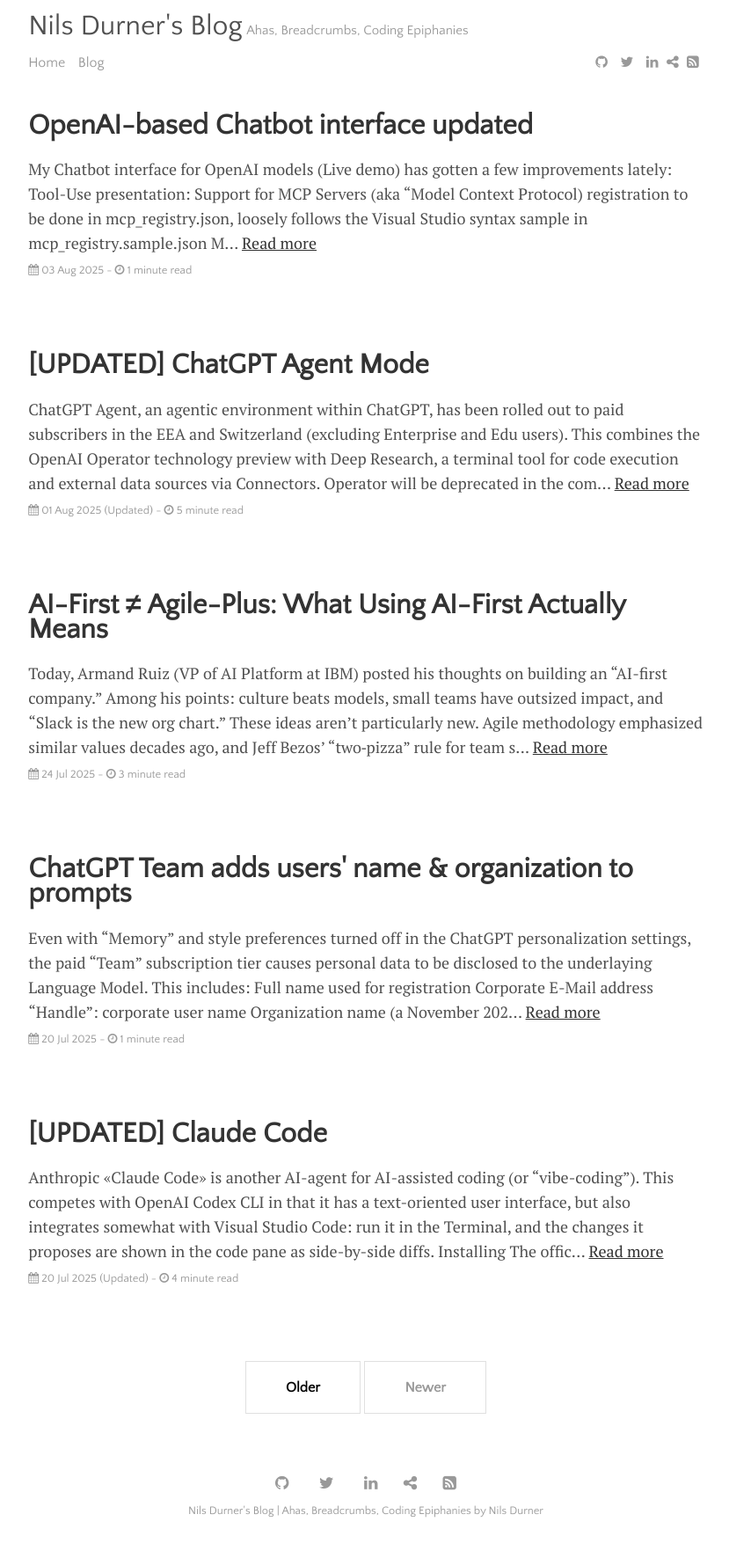
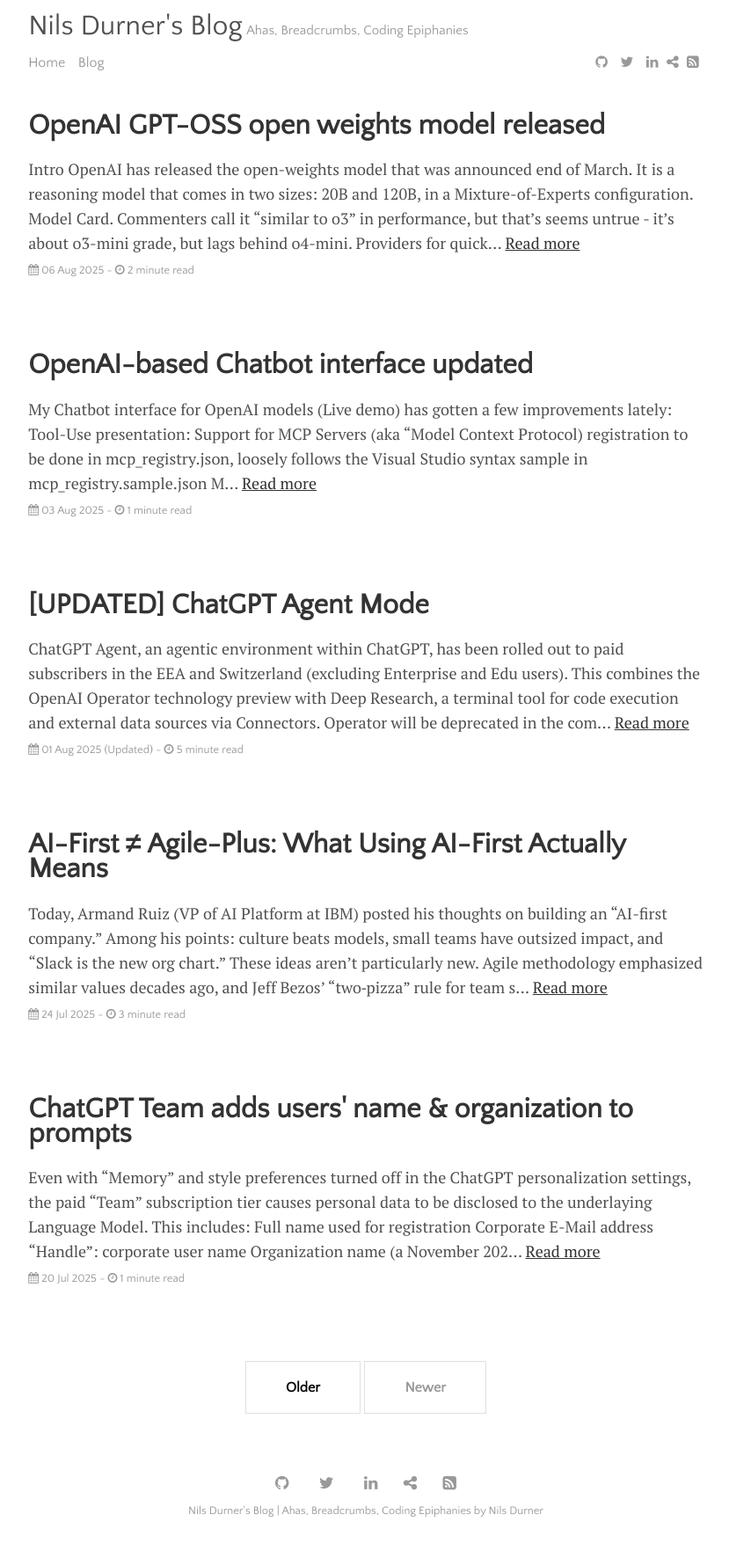
Before and after one commit to ndurner/ndurner.github.io, a Jekyll site: the page built from blog/index.html, in a window 1280 px wide. Shown: the whole page at 88% size, without its empty margins (224-1053 px from the left). Built offline with Jekyll 4.4.1, drawn with Linux system fonts in a browser that asks for light colours; the list of posts is cut into pages by our own code; some of the changed lines change nothing that is shown.

Commit message:
new content

````diff
--- a/_posts/2025-07-18-claude-code.md
+++ b/_posts/2025-07-18-claude-code.md
@@ -4,7 +4,7 @@
 description: "Notes on setting up and operating Anthropic's Claude Code AI coding agent, with a focus on AWS Bedrock as the foundation"
 date: 2025-07-17
 tags: [llm, anthropic, claude, ai-coding, bedrock]
-last_updated: 2025-07-20
+last_updated: 2025-08-05
 author: "Nils Durner"
 categories: [journal]
 ---
@@ -92,3 +92,6 @@
 
 [Update 2025-07-20]
 Claude Code by default asks for confirmation before issuing shell commands. There is, however, an override that will auto-accept anything. Several commenters field anecdotal evidence that this is in fact dangerous as Claude either makes mistakes or, allegedly, [pursues its own goals](https://x.com/adidoit/status/1946275563829608899) ([archive link](http://archive.today/2025.07.20-083918/https://x.com/adidoit/status/1946275563829608899)).
+
+[Update 2025-08-05]
+The AWS Solutions Library has a [Guidance document on how to enable Claude Code rollout](https://github.com/aws-solutions-library-samples/guidance-for-claude-code-with-amazon-bedrock) with Amazon Bedrock as the backend without handing out API keys. Core to this is third-party OpenID Connect (OIDC) providers like Okta or Microsoft Azure AD.
--- /dev/null
+++ b/_posts/2025-08-06-openai-gpt-oss.md
@@ -0,0 +1,55 @@
+---
+layout: post
+title: "OpenAI GPT-OSS open weights model released"
+date: 2025-08-06
+tags: [llm, openai, gpt-oss, ollama]
+last_updated: 2025-08-06
+author: "Nils Durner"
+categories: [journal]
+---
+
+## Intro
+OpenAI has released the open-weights model that was announced end of March. It is a reasoning model that comes in two sizes: 20B and 120B, in a Mixture-of-Experts configuration. [Model Card](https://openai.com/index/gpt-oss-model-card/). Commenters call it "similar to o3" in performance, but that's seems untrue - it's about o3-mini grade, but lags behind o4-mini.
+
+## Providers
+* for quick testing, there's [gpt-oss.com](http://gpt-oss.com). This does not allow one to specify a System/Developer prompt, though
+* Third party "Inference Providers"
+    * beware: accuracy can be inconsistent! Romain Huet, Head of Developer Experience
+at OpenAI: "Heads-up for developers trying gpt-oss: performance and correctness can vary a bit across providers and runtimes right now due to implementation differences. We’re working with inference providers to make sure gpt-oss performs at its best everywhere, and we’d love your feedback!"
+    * [OpenRouter](https://openrouter.ai) has support
+    * [Awesome GPT-OSS](https://github.com/openai/gpt-oss/blob/main/awesome-gpt-oss.md) lists Cloudflare and Groq
+    * Support on Azure AI Foundry and AWS Bedrock announcements make it appear it would be available as of now, but neither actually does.
+* Local: the [Github repo](https://github.com/openai/gpt-oss/) lists several options - including vLLM, HuggingFace Transformers and Ollama.
+    * Transformers doesn't seem viable on Apple Silicon as of now, though (see below)
+
+### Gotchas on macOS
+For reference, running the Transformers `serve` command as given in the [Inference examples](https://github.com/openai/gpt-oss/tree/main?tab=readme-ov-file#inference-examples) straight fails on macOS:
+```
+% transformers serve
+
+ImportError: Missing dependencies for the serving CLI. Please install with `pip install transformers[serving]`
+```
+... which in turn fails with:
+```
+% pip install transformers[serving]
+
+zsh: no matches found: transformers[serving]
+```
+The trick here is to quote the package name:
+```
+% pip install "transformers[serving]"
+```
+
+Ultimately though, the MPS backend for Apple Silicon doesn't seem to be supported: `transformers serve` will start up fine and `transformers chat` will make a connection, but the server will fail at runtime in the background:
+```
+  File "/Users/ndurner/gpt-oss/.venv/lib/python3.13/site-packages/transformers/quantizers/quantizer_mxfp4.py", line 60, in validate_environment
+    raise RuntimeError("Using MXFP4 quantized models requires a GPU")
+RuntimeError: Using MXFP4 quantized models requires a GPU
+```
+
+As the [OpenAI Cookbook on gpt-oss with Ollama](https://cookbook.openai.com/articles/gpt-oss/run-locally-ollama) explicitely notes:
+> *Perfect for* higher-end consumer GPUs or *Apple Silicon Macs*
+... this seems to be the way.
+
+## Insights
+The open-sourced stack released along with the models gives some additional insights. I have noticed before that the o1 model likes to be addressed as "ChatGPT" in prompts, not "o1". This is confirmed by the "You are ChatGPT" identity prompt published as part of the Harmony Prompt template harness ([Cookbook](https://cookbook.openai.com/articles/openai-harmony), [Github repo](https://github.com/openai/harmony)).
````
